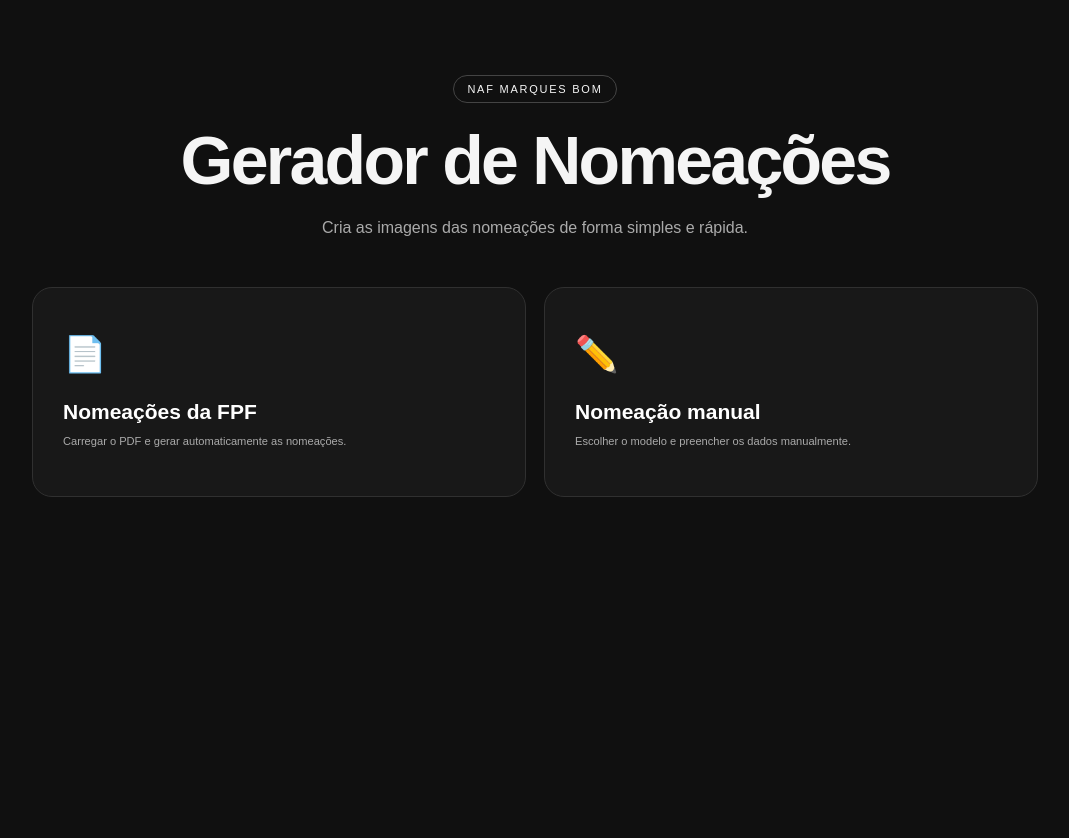
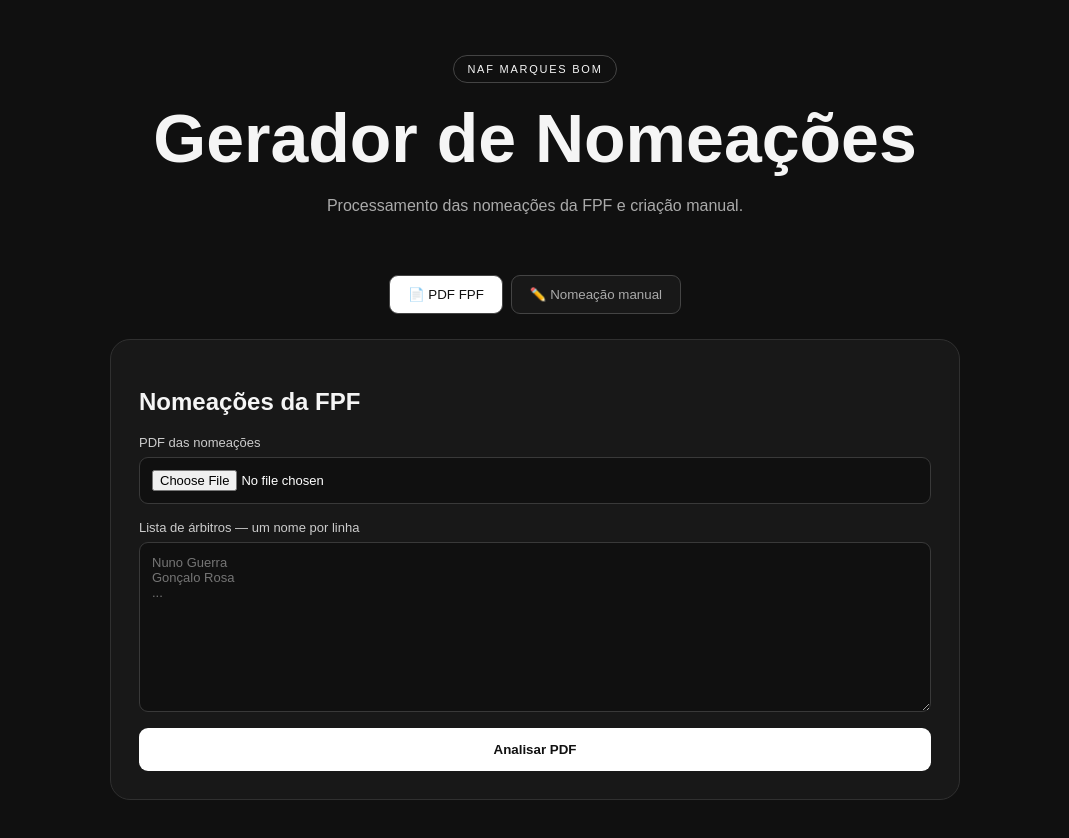
Before and after one commit to nucleomarquesbom-beep/nomeacoes, a React (Vite) app: page / in a window 1280 px wide. Shown: the top 838 px of the page, without its empty margins (105-1174 px from the left). Before the commit the page ends 800 px from the top, so only its background shows below. Built offline with nearby package versions, Linux system fonts and the light colour scheme.

Commit message:
Add files via upload

```diff
--- a/src/main.jsx
+++ b/src/main.jsx
@@ -1,51 +1,161 @@
 import React, {useState} from "react";
 import {createRoot} from "react-dom/client";
+import * as pdfjsLib from "pdfjs-dist";
 import "./styles.css";
 
-const models = [
-  ["01_Futebol_So_Arbitro","Futebol — Árbitro"],
-  ["02_Futebol_Arbitro_4","Futebol — Árbitro + 4.º Árbitro"],
-  ["03_Futebol_Completo","Futebol — Completo"],
-  ["04_Futebol_Sem_4","Futebol — Sem 4.º Árbitro"],
-  ["05_Futsal_3_Arbitros","Futsal — 3 Árbitros + Cronometrista"],
-  ["06_Futsal_Sem_3","Futsal — Sem 3.º Árbitro"],
-  ["07_So_Observador","Observador"]
+pdfjsLib.GlobalWorkerOptions.workerSrc =
+  new URL("pdfjs-dist/build/pdf.worker.mjs", import.meta.url).toString();
+
+const MODELS = {
+  footballRef: "01_Futebol_So_Arbitro",
+  footballRef4: "02_Futebol_Arbitro_4",
+  footballFull: "03_Futebol_Completo",
+  footballNo4: "04_Futebol_Sem_4",
+  futsal3: "05_Futsal_3_Arbitros",
+  futsalNo3: "06_Futsal_Sem_3",
+  observer: "07_So_Observador"
+};
+
+const modelNames = [
+  [MODELS.footballRef,"Futebol — Árbitro"],
+  [MODELS.footballRef4,"Futebol — Árbitro + 4.º Árbitro"],
+  [MODELS.footballFull,"Futebol — Completo"],
+  [MODELS.footballNo4,"Futebol — Sem 4.º Árbitro"],
+  [MODELS.futsal3,"Futsal — 3 Árbitros + Cronometrista"],
+  [MODELS.futsalNo3,"Futsal — Sem 3.º Árbitro"],
+  [MODELS.observer,"Observador"]
 ];
 
+function normalize(s="") {
+  return s.normalize("NFD").replace(/[\u0300-\u036f]/g,"")
+    .replace(/[ºª]/g,"").replace(/\s+/g," ").trim().toUpperCase();
+}
+
+function isKnownCompetition(c) {
+  const n=normalize(c);
+  return n.includes("LIGA 3") || n.includes("LIGA BPI") || n.includes("LIGA PLACAR");
+}
+function isFutsal(c) {
+  return /futsal|placar/i.test(c);
+}
+function isPlacard(c) {
+  return normalize(c).includes("LIGA PLACAR");
+}
+function isFootball4(c) {
+  const n=normalize(c);
+  return n.includes("LIGA 3") || n.includes("LIGA BPI");
+}
+
+async function extractPdf(file) {
+  const data = new Uint8Array(await file.arrayBuffer());
+  const pdf = await pdfjsLib.getDocument({data}).promise;
+  const pages=[];
+  for(let p=1;p<=pdf.numPages;p++){
+    const page=await pdf.getPage(p);
+    const content=await page.getTextContent();
+    const items=content.items.map(x=>({
+      text:x.str||"", x:x.transform?.[4]||0, y:x.transform?.[5]||0
+    }));
+    items.sort((a,b)=> b.y-a.y || a.x-b.x);
+    const lines=[];
+    for(const it of items){
+      let line=lines.find(l=>Math.abs(l.y-it.y)<3);
+      if(!line){line={y:it.y,items:[]};lines.push(line)}
+      line.items.push(it);
+    }
+    lines.sort((a,b)=>b.y-a.y);
+    pages.push(lines.map(l=>l.items.sort((a,b)=>a.x-b.x).map(i=>i.text).join(" ").replace(/\s+/g," ").trim()).filter(Boolean));
+  }
+  return pages;
+}
+
+function parseNominationLines(lines, knownNames) {
+  const known = knownNames.map(n=>({raw:n,n:norm=normalize(n)}));
+  const hits=[];
+  for(let i=0;i<lines.length;i++){
+    const line=lines[i];
+    const obs=line.match(/OBSV\s*:\s*(.+)/i);
+    if(obs){
+      const name=obs[1].trim();
+      const found=known.find(k=>normalize(name).includes(k.n)||k.n.includes(normalize(name)));
+      if(found) hits.push({name:found.raw,role:"Observador",source:i});
+      continue;
+    }
+    for(const k of known){
+      if(normalize(line).includes(k.n)){
+        hits.push({name:k.raw,role:null,source:i});
+      }
+    }
+  }
+  return hits;
+}
+
+function assignRoles(hits, competition) {
+  if(!hits.length) return [];
+  const unique=[];
+  const seen=new Set();
+  for(const h of hits){if(!seen.has(h.name+"|"+h.source)){seen.add(h.name+"|"+h.source);unique.push(h)}}
+  if(unique.some(x=>x.role==="Observador")) return unique.filter(x=>x.role==="Observador");
+  const futsal=isFutsal(competition);
+  const roles=futsal
+    ? (isPlacard(competition)
+      ? ["Árbitro","2.º Árbitro","3.º Árbitro","Cronometrista"]
+      : ["Árbitro","2.º Árbitro","Cronometrista"])
+    : (isFootball4(competition)
+      ? ["Árbitro","4.º Árbitro"]
+      : ["Árbitro"]);
+  return unique.slice(0,roles.length).map((x,i)=>({...x,role:roles[i]}));
+}
+
 function App(){
-  const [page,setPage]=useState("home");
+ const [tab,setTab]=useState("pdf");
  return <main className="app">
-    <header><div className="badge">NAF MARQUES BOM</div><h1>Gerador de Nomeações</h1><p>Cria as imagens das nomeações de forma simples e rápida.</p></header>
-    {page==="home" && <div className="cards">
-      <button className="card" onClick={()=>setPage("pdf")}><span>📄</span><b>Nomeações da FPF</b><small>Carregar o PDF e gerar automaticamente as nomeações.</small></button>
-      <button className="card" onClick={()=>setPage("manual")}><span>✏️</span><b>Nomeação manual</b><small>Escolher o modelo e preencher os dados manualmente.</small></button>
-    </div>}
-    {page==="pdf" && <Pdf onBack={()=>setPage("home")}/>}
-    {page==="manual" && <Manual onBack={()=>setPage("home")}/>}
+  <header><div className="badge">NAF MARQUES BOM</div><h1>Gerador de Nomeações</h1><p>Processamento das nomeações da FPF e criação manual.</p></header>
+  <nav><button className={tab==="pdf"?"active":""} onClick={()=>setTab("pdf")}>📄 PDF FPF</button><button className={tab==="manual"?"active":""} onClick={()=>setTab("manual")}>✏️ Nomeação manual</button></nav>
+  {tab==="pdf"?<PdfPage/>:<ManualPage/>}
  </main>
 }
 
-function Pdf({onBack}){
- const [file,setFile]=useState(null);
- return <section className="panel"><button className="back" onClick={onBack}>← Voltar</button><h2>Nomeações da FPF</h2>
- <p className="muted">Carrega o PDF da FPF. O motor de leitura e classificação será ligado na próxima etapa.</p>
- <label className="upload"><input type="file" accept=".pdf,application/pdf" onChange={e=>setFile(e.target.files?.[0]||null)}/><span>Escolher PDF</span></label>
- {file && <div className="file"><b>{file.name}</b><small>{Math.round(file.size/1024)} KB</small></div>}
- <button className="primary" disabled={!file}>Analisar PDF</button></section>
+function PdfPage(){
+ const [pdf,setPdf]=useState(null),[list,setList]=useState(""),[pages,setPages]=useState([]),[result,setResult]=useState([]),[busy,setBusy]=useState(false),[error,setError]=useState("");
+ async function analyse(){
+  setError("");setResult([]);setBusy(true);
+  try{
+   const names=list.split(/\r?\n/).map(x=>x.trim()).filter(Boolean);
+   if(!pdf) throw new Error("Escolhe primeiro o PDF da FPF.");
+   if(!names.length) throw new Error("Coloca pelo menos um nome na lista de árbitros.");
+   const p=await extractPdf(pdf);setPages(p);
+   const all=p.flat();
+   const found=parseNominationLines(all,names);
+   // nesta etapa mostramos o cruzamento real; a geração gráfica vem depois.
+   setResult(found.map(x=>({...x})));
+  }catch(e){setError(e.message||"Erro ao ler o PDF.")}finally{setBusy(false)}
+ }
+ return <section className="panel">
+  <h2>Nomeações da FPF</h2>
+  <label>PDF das nomeações<input type="file" accept=".pdf,application/pdf" onChange={e=>setPdf(e.target.files?.[0]||null)}/></label>
+  <label>Lista de árbitros — um nome por linha<textarea value={list} onChange={e=>setList(e.target.value)} placeholder={"Nuno Guerra\nGonçalo Rosa\n..."}/></label>
+  <button className="primary" onClick={analyse} disabled={busy}>{busy?"A analisar…":"Analisar PDF"}</button>
+  {error&&<div className="error">{error}</div>}
+  {result.length>0&&<div className="results"><h3>Árbitros encontrados</h3>{result.map((r,i)=><div className="row" key={i}><b>{r.name}</b><span>{r.role||"posição encontrada"}</span></div>)}</div>}
+  {pages.length>0&&<p className="muted">PDF lido: {pages.length} página(s). Próxima etapa: agrupar cada jogo e gerar os JPG.</p>}
+ </section>
 }
 
-function Manual({onBack}){
- const [model,setModel]=useState(models[2][0]);
- return <section className="panel"><button className="back" onClick={onBack}>← Voltar</button><h2>Nomeação manual</h2>
+function ManualPage(){
+ const [model,setModel]=useState(MODELS.footballFull);
+ return <section className="panel">
+  <h2>Nomeação manual</h2>
   <div className="grid">
    <label>Data<input type="date"/></label><label>Hora<input type="time"/></label>
-  <label>Competição<input placeholder="Ex.: Liga 3"/></label><label>Fase<input placeholder="Ex.: Jornada 5"/></label>
+   <label>Competição<input placeholder="Liga 3"/></label><label>Fase<input placeholder="Jornada"/></label>
    <label>Equipa da casa<input/></label><label>Equipa visitante<input/></label>
   </div>
- <label>Modelo<select value={model} onChange={e=>setModel(e.target.value)}>{models.map(([v,t])=><option value={v} key={v}>{t}</option>)}</select></label>
- <h3>Árbitros / oficiais</h3>
- {[1,2,3,4].map(n=><div className="official" key={n}><input placeholder={"Nome "+n}/><input placeholder="Função"/></div>)}
- <button className="primary">Gerar JPG</button></section>
+  <label>Modelo<select value={model} onChange={e=>setModel(e.target.value)}>{modelNames.map(([v,t])=><option value={v} key={v}>{t}</option>)}</select></label>
+  <h3>Oficiais</h3>{[1,2,3,4].map(n=><div className="official" key={n}><input placeholder={"Nome "+n}/><input placeholder="Função"/></div>)}
+  <button className="primary">Gerar JPG</button>
+  <p className="muted">A criação gráfica será ligada depois de validarmos a leitura do PDF.</p>
+ </section>
 }
 
 createRoot(document.getElementById("root")).render(<App/>);
```
Also changed, not shown: src/styles.css (+1 -1 lines). Lines whose indentation alone changed are shown as unchanged.
